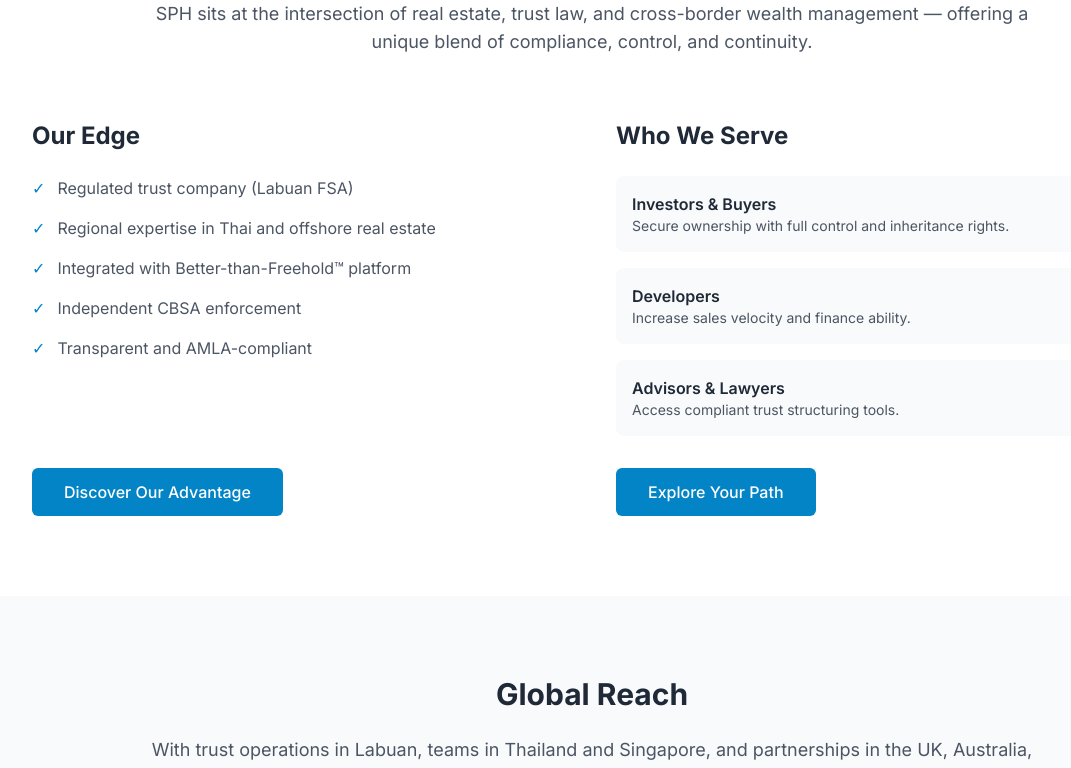
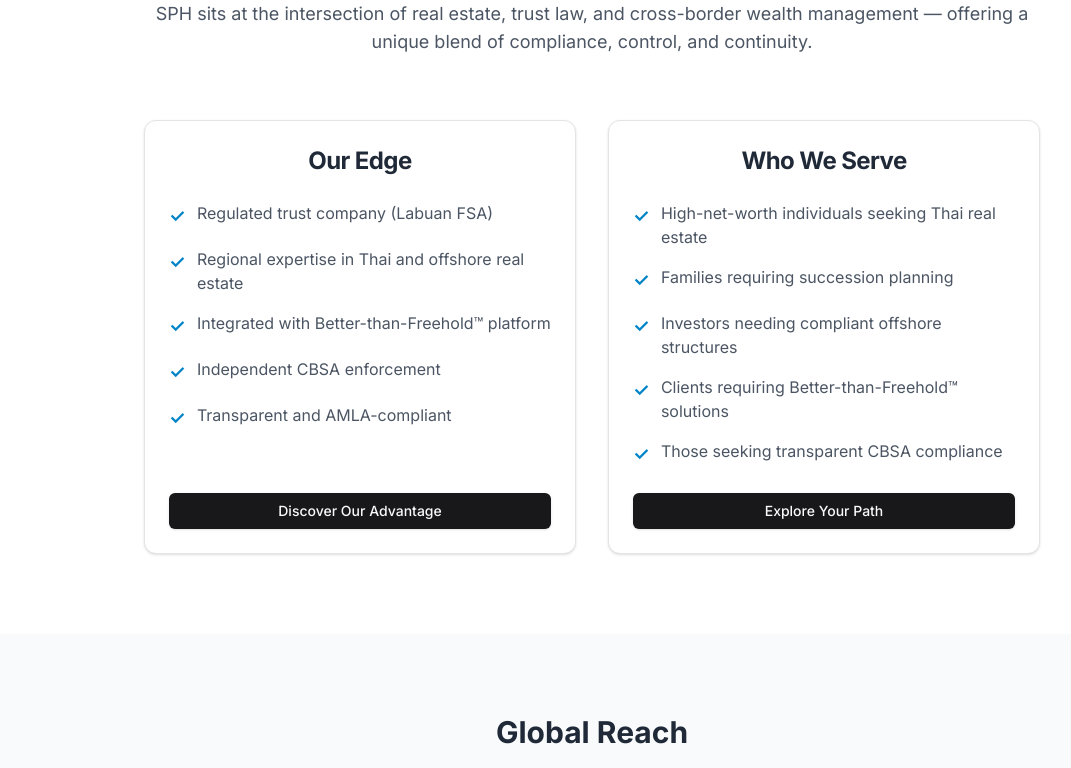
Before and after one commit to trangman/sphlatest, a Next.js app: page / in a window 1280 px wide. Shown: the part 2000-2768 px from the top of the page, without its empty margins (48-1119 px from the left). Built offline with nearby package versions, Linux system fonts and the light colour scheme.

Commit message:
Fix homepage layout: align buttons on same row, use shadcn components, replace icons with checkmarks

```diff
--- a/src/app/globals.css
+++ b/src/app/globals.css
@@ -186,7 +186,7 @@
 
 @media (min-width: 768px) {
   body::before {
-    opacity: 0.5;
+    opacity: 0.1;
     display: block;
   }
 }
--- a/src/app/layout.tsx
+++ b/src/app/layout.tsx
@@ -37,7 +37,7 @@
           <main className="flex-grow relative">
             {/* Watermark - only in content area */}
             <div
-              className="fixed top-1/2 left-1/2 transform -translate-x-1/2 -translate-y-1/2 w-[800px] h-[800px] opacity-20 pointer-events-none z-50 hidden md:block"
+              className="fixed top-1/2 left-1/2 transform -translate-x-1/2 -translate-y-1/2 w-[800px] h-[800px] opacity-10 pointer-events-none z-50 hidden md:block"
               style={{
                 backgroundImage: 'url(/images/watermark.png)',
                 backgroundRepeat: 'no-repeat',
--- a/src/app/page.tsx
+++ b/src/app/page.tsx
@@ -1,6 +1,8 @@
 'use client';
 
 import Link from 'next/link';
+import { Card, CardContent, CardHeader, CardTitle } from '@/components/ui/card';
+import { Button } from '@/components/ui/button';
 
 export default function Home() {
   return (
@@ -87,66 +89,74 @@
             </p>
           </div>
 
-          <div className="grid md:grid-cols-2 gap-12">
-            <div className="flex flex-col">
-              <h3 className="text-2xl font-bold text-gray-800 mb-6">Our Edge</h3>
-              <ul className="space-y-4 flex-grow">
-                <li className="flex items-start">
-                  <span className="text-blue-600 mr-3">✓</span>
+          <div className="grid md:grid-cols-2 gap-8 max-w-4xl mx-auto">
+            {/* Our Edge Card */}
+            <Card className="h-full flex flex-col">
+              <CardHeader className="text-center">
+                <CardTitle className="text-2xl font-bold text-gray-800">Our Edge</CardTitle>
+              </CardHeader>
+              <CardContent className="space-y-4 flex-grow">
+                <div className="flex items-start space-x-3">
+                  <span className="text-blue-600 text-lg font-bold mt-0.5 flex-shrink-0">✓</span>
                   <span className="text-gray-600">Regulated trust company (Labuan FSA)</span>
-                </li>
-                <li className="flex items-start">
-                  <span className="text-blue-600 mr-3">✓</span>
+                </div>
+                <div className="flex items-start space-x-3">
+                  <span className="text-blue-600 text-lg font-bold mt-0.5 flex-shrink-0">✓</span>
                   <span className="text-gray-600">Regional expertise in Thai and offshore real estate</span>
-                </li>
-                <li className="flex items-start">
-                  <span className="text-blue-600 mr-3">✓</span>
+                </div>
+                <div className="flex items-start space-x-3">
+                  <span className="text-blue-600 text-lg font-bold mt-0.5 flex-shrink-0">✓</span>
                   <span className="text-gray-600">Integrated with Better-than-Freehold™ platform</span>
-                </li>
-                <li className="flex items-start">
-                  <span className="text-blue-600 mr-3">✓</span>
+                </div>
+                <div className="flex items-start space-x-3">
+                  <span className="text-blue-600 text-lg font-bold mt-0.5 flex-shrink-0">✓</span>
                   <span className="text-gray-600">Independent CBSA enforcement</span>
-                </li>
-                <li className="flex items-start">
-                  <span className="text-blue-600 mr-3">✓</span>
+                </div>
+                <div className="flex items-start space-x-3">
+                  <span className="text-blue-600 text-lg font-bold mt-0.5 flex-shrink-0">✓</span>
                   <span className="text-gray-600">Transparent and AMLA-compliant</span>
-                </li>
-              </ul>
-              <div className="mt-8">
-                <Link
-                  href="/about"
-                  className="inline-block bg-blue-600 text-white font-medium py-3 px-8 rounded-md hover:bg-blue-700 transition duration-200"
-                >
-                  Discover Our Advantage
-                </Link>
+                </div>
+              </CardContent>
+              <div className="p-6 pt-0">
+                <Button asChild className="w-full">
+                  <Link href="/about">Discover Our Advantage</Link>
+                </Button>
               </div>
-            </div>
+            </Card>
 
-            <div className="flex flex-col">
-              <h3 className="text-2xl font-bold text-gray-800 mb-6">Who We Serve</h3>
-              <div className="space-y-4 flex-grow">
-                <div className="bg-gray-50 p-4 rounded-lg">
-                  <h4 className="font-semibold text-gray-800">Investors & Buyers</h4>
-                  <p className="text-gray-600 text-sm">Secure ownership with full control and inheritance rights.</p>
+            {/* Who We Serve Card */}
+            <Card className="h-full flex flex-col">
+              <CardHeader className="text-center">
+                <CardTitle className="text-2xl font-bold text-gray-800">Who We Serve</CardTitle>
+              </CardHeader>
+              <CardContent className="space-y-4 flex-grow">
+                <div className="flex items-start space-x-3">
+                  <span className="text-blue-600 text-lg font-bold mt-0.5 flex-shrink-0">✓</span>
+                  <span className="text-gray-600">High-net-worth individuals seeking Thai real estate</span>
                 </div>
-                <div className="bg-gray-50 p-4 rounded-lg">
-                  <h4 className="font-semibold text-gray-800">Developers</h4>
-                  <p className="text-gray-600 text-sm">Increase sales velocity and finance ability.</p>
+                <div className="flex items-start space-x-3">
+                  <span className="text-blue-600 text-lg font-bold mt-0.5 flex-shrink-0">✓</span>
+                  <span className="text-gray-600">Families requiring succession planning</span>
                 </div>
-                <div className="bg-gray-50 p-4 rounded-lg">
-                  <h4 className="font-semibold text-gray-800">Advisors & Lawyers</h4>
-                  <p className="text-gray-600 text-sm">Access compliant trust structuring tools.</p>
+                <div className="flex items-start space-x-3">
+                  <span className="text-blue-600 text-lg font-bold mt-0.5 flex-shrink-0">✓</span>
+                  <span className="text-gray-600">Investors needing compliant offshore structures</span>
                 </div>
+                <div className="flex items-start space-x-3">
+                  <span className="text-blue-600 text-lg font-bold mt-0.5 flex-shrink-0">✓</span>
+                  <span className="text-gray-600">Clients requiring Better-than-Freehold™ solutions</span>
+                </div>
+                <div className="flex items-start space-x-3">
+                  <span className="text-blue-600 text-lg font-bold mt-0.5 flex-shrink-0">✓</span>
+                  <span className="text-gray-600">Those seeking transparent CBSA compliance</span>
+                </div>
+              </CardContent>
+              <div className="p-6 pt-0">
+                <Button asChild className="w-full">
+                  <Link href="/services">Explore Your Path</Link>
+                </Button>
               </div>
-              <div className="mt-8">
-                <Link
-                  href="/services"
-                  className="inline-block bg-blue-600 text-white font-medium py-3 px-8 rounded-md hover:bg-blue-700 transition duration-200"
-                >
-                  Explore Your Path
-                </Link>
-              </div>
-            </div>
+            </Card>
           </div>
         </div>
       </section>
```
